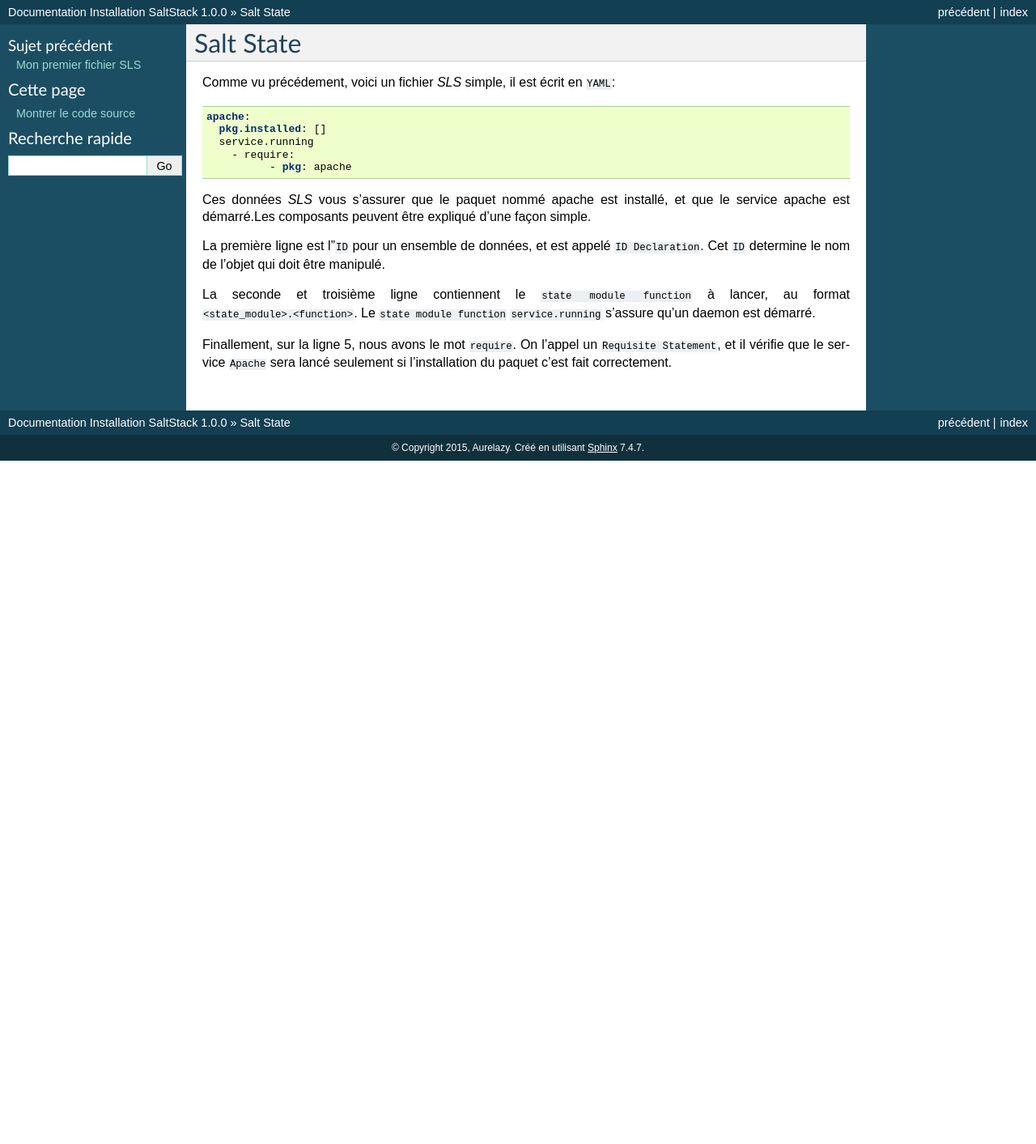
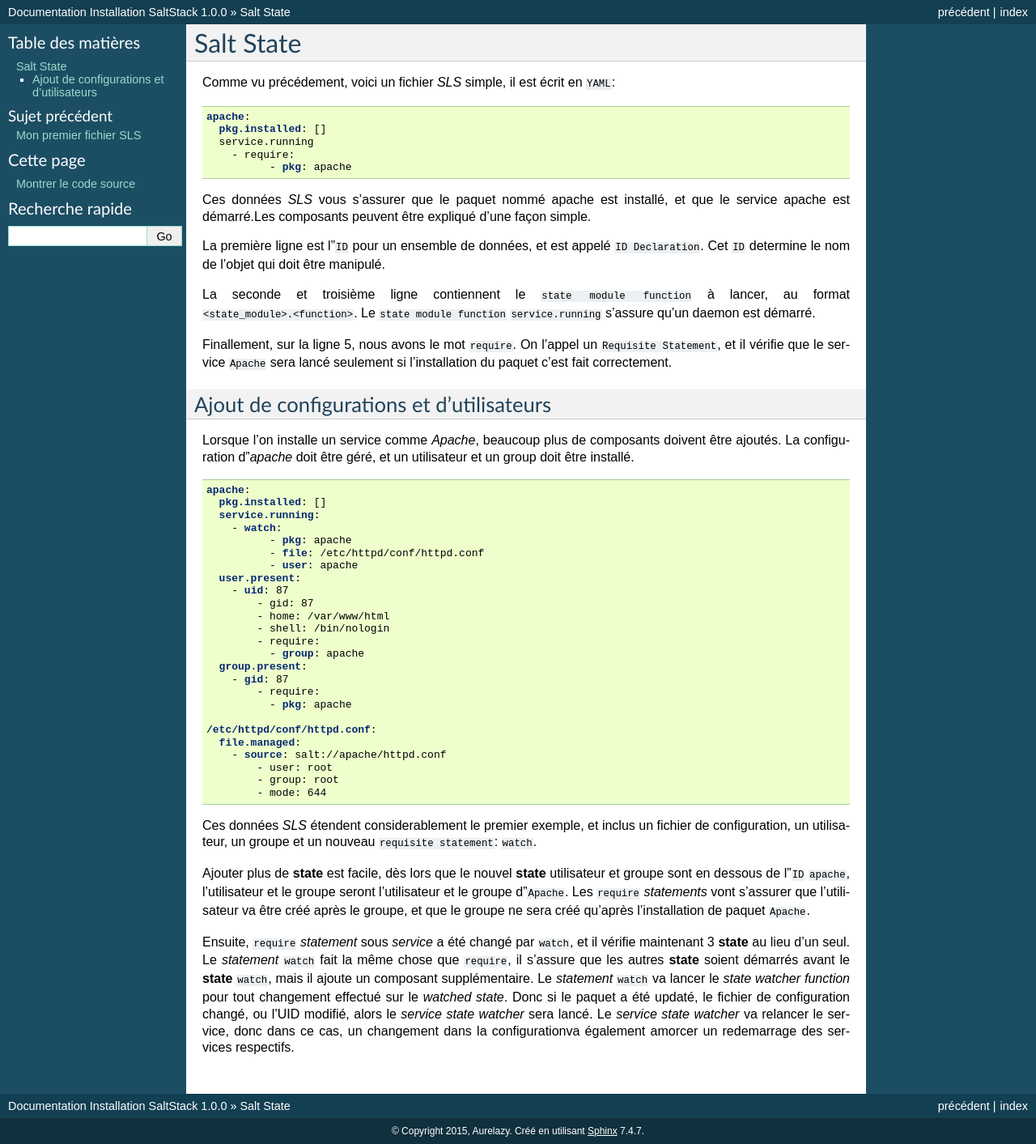
Before and after one commit to aurelazy/Install_SaltStack, a Sphinx documentation site: the page built from docs/State.rst, in a window 1280 px wide. Shown: the whole page at 81% size. Built offline with Sphinx 7.4.7, drawn with Linux system fonts in a browser that asks for light colours; before the commit the page ends 900 px from its top, so only the background shows below that.

Commit message:
Ajout fichier state

```diff
--- a/docs/State.rst
+++ b/docs/State.rst
@@ -29,3 +29,48 @@ La première ligne est l'|id| pour un ensemble de données, et est appelé ``ID
 La seconde et troisième ligne contiennent le ``state module function`` à lancer, au format ``<state_module>.<function>``. Le ``state module function`` ``service.running`` s'assure qu'un daemon est démarré.
 
 Finallement, sur la ligne 5, nous avons le mot ``require``. On l'appel un ``Requisite Statement``, et il vérifie que le service ``Apache`` sera lancé seulement si l'installation du paquet c'est fait correctement.
+
+
+Ajout de configurations et d'utilisateurs
+--------------------------------------------
+
+Lorsque l'on installe un service comme *Apache*, beaucoup plus de composants doivent être ajoutés. La configuration d'*apache* doit être géré, et un utilisateur et un group doit être installé.
+
+.. code-block:: yaml
+
+	apache:
+	  pkg.installed: []
+	  service.running:
+	    - watch:
+		  - pkg: apache
+		  - file: /etc/httpd/conf/httpd.conf
+		  - user: apache
+	  user.present:
+	    - uid: 87
+		- gid: 87
+		- home: /var/www/html
+		- shell: /bin/nologin
+		- require:
+		  - group: apache
+	  group.present:
+	    - gid: 87
+		- require:
+		  - pkg: apache
+
+	/etc/httpd/conf/httpd.conf:
+	  file.managed:
+	    - source: salt://apache/httpd.conf
+		- user: root
+		- group: root
+		- mode: 644
+
+Ces données |sls| étendent considerablement le premier exemple, et inclus un fichier de configuration, un utilisateur, un groupe et un nouveau ``requisite statement``: ``watch``.
+
+Ajouter plus de |state| est facile, dès lors que le nouvel |state| utilisateur et groupe sont en dessous de l'|id| ``apache``, l'utilisateur et le groupe seront l'utilisateur et le groupe d'``Apache``.
+Les ``require`` *statements* vont s'assurer que l'utilisateur va être créé après le groupe, et que le groupe ne sera créé qu'après l'installation de paquet ``Apache``.
+
+Ensuite, ``require`` *statement* sous *service* a été changé par ``watch``, et il vérifie maintenant 3 |state| au lieu d'un seul.
+Le *statement* ``watch`` fait la même chose que ``require``, il s'assure que les autres |state| soient démarrés avant le |state| ``watch``, mais il ajoute un composant supplémentaire.
+Le *statement* ``watch`` va lancer le *state watcher function* pour tout changement effectué sur le *watched state*.
+Donc si le paquet a été updaté, le fichier de configuration changé, ou l'UID modifié, alors le *service state watcher* sera lancé.
+Le *service state watcher* va relancer le service, donc dans ce cas, un changement dans la configurationva également amorcer un redemarrage des services respectifs.
```
